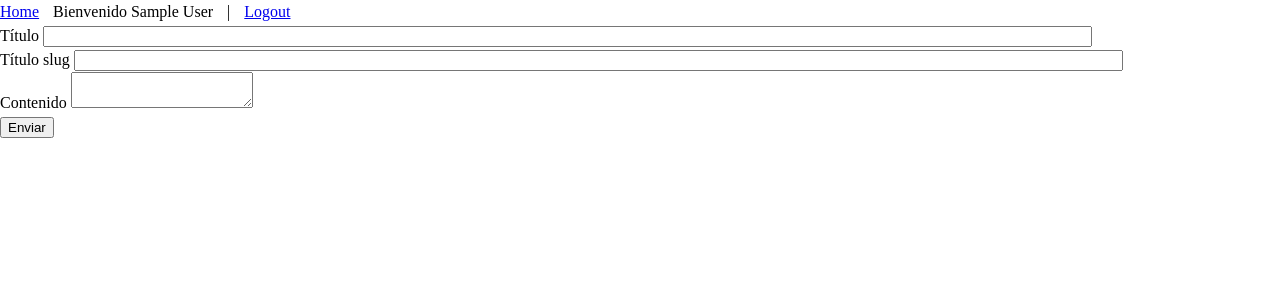
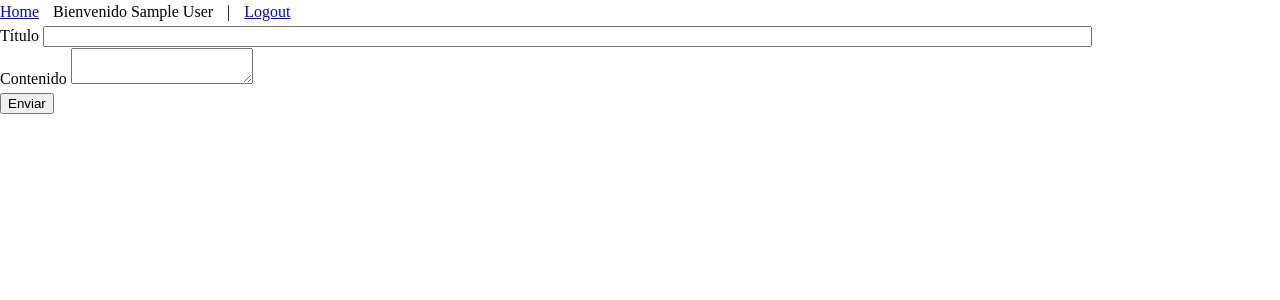
Before and after one commit to jhonathansbarrerao/anuncios, a Flask app: page /admin/ad/ in a window 1280 px wide. Shown: the top 300 px of the page. Run offline with Flask 3, Linux system fonts and the light colour scheme; the visitor is signed in with stand-in values (Sample User, id 1); some libraries are stand-ins or nearby versions.

Commit message:
integracion formulario anuncios

```diff
--- a/src/anuncios/forms.py
+++ b/src/anuncios/forms.py
@@ -8,9 +8,8 @@ class SignupForm(FlaskForm):
     email = StringField('Email', validators=[DataRequired(), Email()])
     submit = SubmitField('Registrar')
 
-class PostForm(FlaskForm):
+class AdForm(FlaskForm):
     title = StringField('Título', validators=[DataRequired(), Length(max=128)])
-    title_slug = StringField('Título slug', validators=[Length(max=128)])
     content = TextAreaField('Contenido')
     submit = SubmitField('Enviar')
 
--- a/src/anuncios/models.py
+++ b/src/anuncios/models.py
@@ -12,7 +12,7 @@ class User(db.Model, UserMixin):
     id = db.Column(db.Integer, primary_key=True)
     name = db.Column(db.String(80), nullable=False)
     email = db.Column(db.String(256), unique=True, nullable=False)
-    password = db.Column(db.String(128), nullable=False)
+    password = db.Column(db.String(256), nullable=False)
     is_admin = db.Column(db.Boolean, default=False)
 
     def __repr__(self):
--- a/src/anuncios/run.py
+++ b/src/anuncios/run.py
@@ -1,7 +1,7 @@
 from flask import Flask, render_template, request, redirect, url_for, abort
 from flask_login import LoginManager, current_user, login_user, logout_user, login_required
 from flask_sqlalchemy import SQLAlchemy
-from forms import SignupForm, PostForm, LoginForm
+from forms import SignupForm, AdForm, LoginForm
 from urllib.parse import urlparse
 
 ads = []
@@ -52,13 +52,12 @@ def show_ad(slug):
 @app.route("/admin/ad/<int:ad_id>/", methods=['GET', 'POST'])
 @login_required
 def ad_form(ad_id=None):
-    form = PostForm()
+    form = AdForm()
     if form.validate_on_submit():
         title = form.title.data
-        title_slug = form.title_slug.data
         content = form.content.data
-        ad = {'title': title, 'title_slug': title_slug, 'content': content}
-        ads.append(ad)
+        ad = Ad(user_id=current_user.id, title=title, content=content)
+        ad.save()
         return redirect(url_for('index'))
     return render_template("admin/ad_form.html", form=form)
 
--- a/src/anuncios/templates/admin/ad_form.html
+++ b/src/anuncios/templates/admin/ad_form.html
@@ -17,13 +17,6 @@
             {% endfor %}
         </div>
         <div>
-            {{ form.title_slug.label }}
-            {{ form.title_slug(size=128) }}<br>
-            {% for error in form.title_slug.errors %}
-            <span style="color: red;">{{ error }}</span>
-            {% endfor %}
-        </div>
-        <div>
             {{ form.content.label }}
             {{ form.content }}<br>
             {% for error in form.content.errors %}
```
